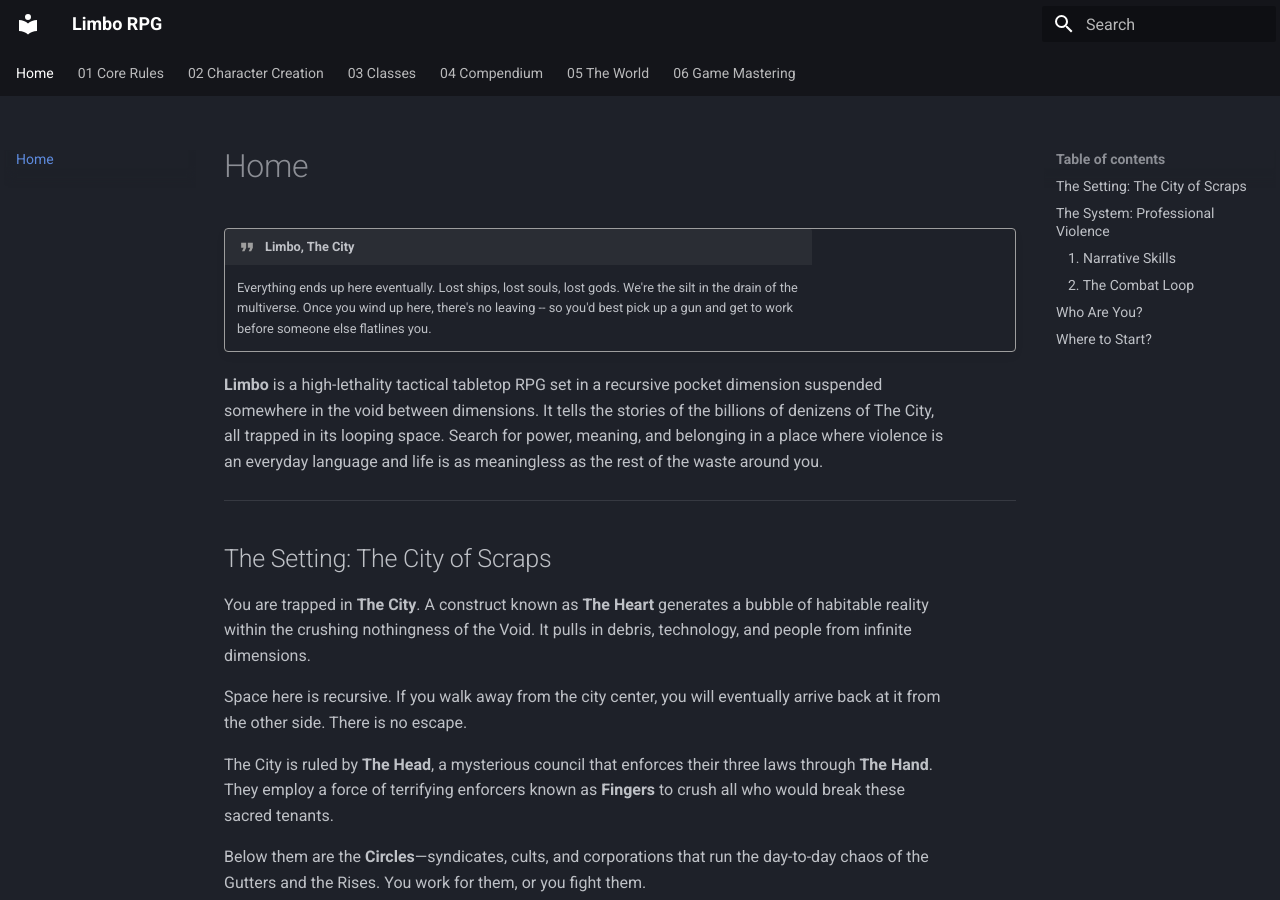
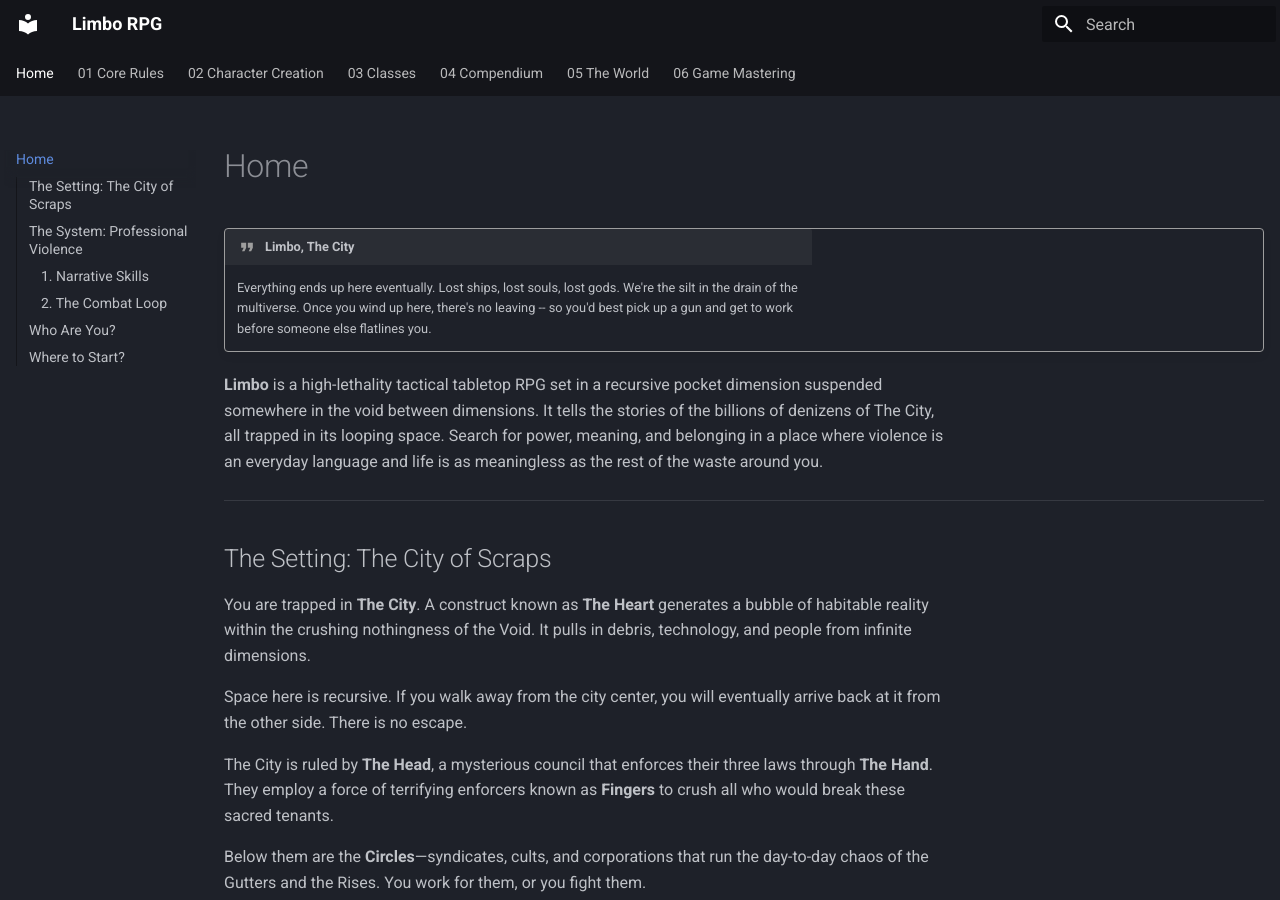
Before and after one commit to Bonfou/LimboRPG, an MkDocs documentation site: the page built from docs/index.md, in a window 1280 px wide and 900 px high. Built offline with MkDocs 1.6.1 and Material for MkDocs 9.7.7, drawn with Linux system fonts in a browser that asks for light colours.

Commit message:
Various TOC fixes

```diff
--- a/mkdocs.yml
+++ b/mkdocs.yml
@@ -22,6 +22,9 @@ theme:
     - search.highlight
     - content.code.copy
     - content.tabs.link
+    - toc.integrate
+
+toc_depth: 3
 
 markdown_extensions:
   - attr_list
```
